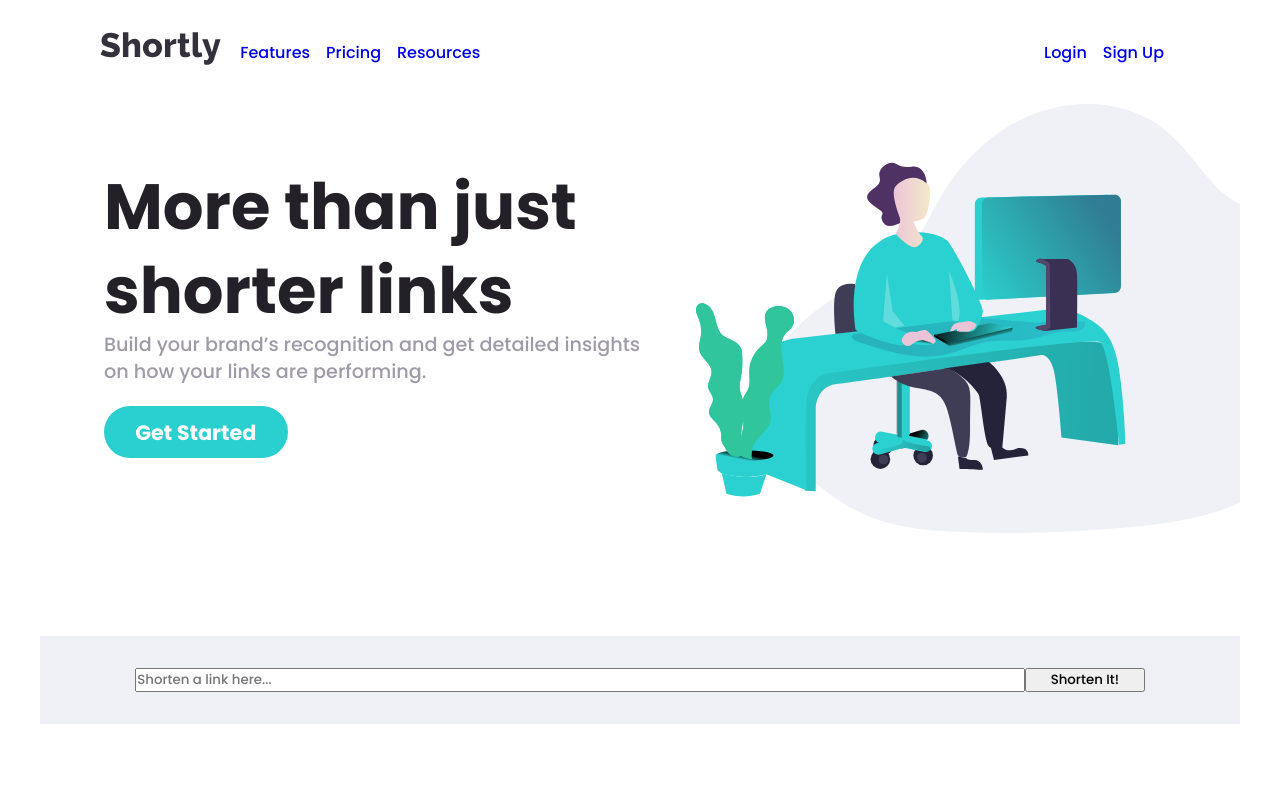
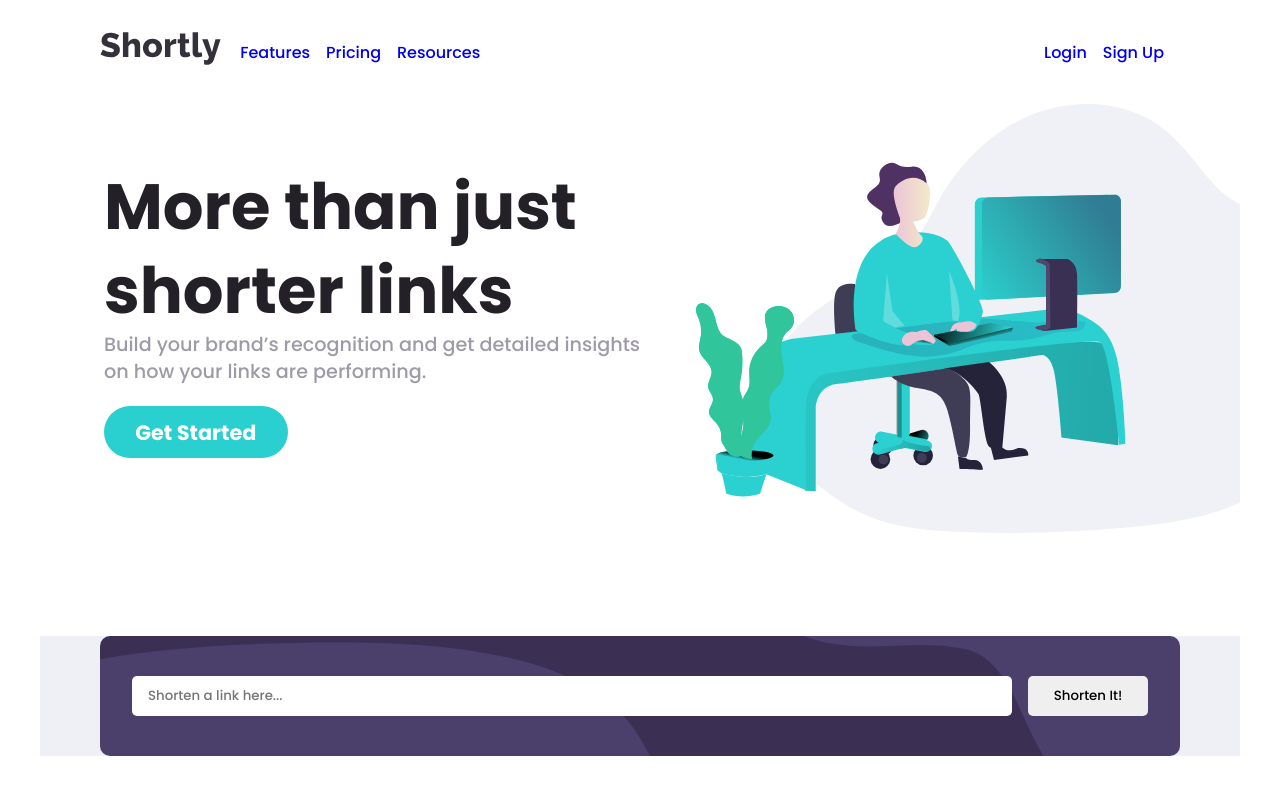
Before and after one commit to burakndmr/react-url-shorter, a React (Create React App) app: page / in a window 1280 px wide. Shown: the top 794 px of the page. Built offline with nearby package versions, Linux system fonts and the light colour scheme.

Commit message:
styling empty form

```diff
--- a/src/Components/Form.js
+++ b/src/Components/Form.js
@@ -10,6 +10,7 @@ const Form = () => {
     useContext(MainContext);
 
   const [apiData, setApiData] = useState();
+  const [empty, setEmpty] = useState(false);
   useEffect(() => {
     // if the shortLink is not empty
     if (apiData) {
@@ -37,22 +38,31 @@ const Form = () => {
   const inputHandler = (e) => {
     const input = e.target.value;
     setLink(input);
+    if (link != "") {
+      setEmpty(false);
+    }
   };
   const submitHandler = (e) => {
     e.preventDefault();
     setApiData(`${api}${link}`);
+    if (link == "") {
+      setEmpty(true);
+    } else {
+      setEmpty(false);
+    }
     setLink("");
   };
   return (
     <div className="form-container">
       <form onSubmit={submitHandler}>
         <input
-          className="form-input"
+          className={empty ? "form-input empty" : "form-input"}
           type="text"
           value={link}
           placeholder="Shorten a link here..."
           onChange={inputHandler}
         />
+        {empty ? <p className="empty-error">Please add a link</p> : null}
         <input
           className="form-btn"
           type="submit"
--- a/src/Style/style.css
+++ b/src/Style/style.css
@@ -214,8 +214,12 @@ section {
 section .form-container {
   margin: 0 auto;
   width: 90%;
+  background-image: url("../Assets/images/bg-shorten-desktop.svg");
+  background-color: #3b3054;
+  background-position: center;
+  background-size: cover;
   border-radius: 10px;
-  padding: 2rem 2.2rem;
+  padding: 2.5rem 2rem;
 }
 
 section .form-container form {
@@ -229,15 +233,54 @@ section .form-container form {
   -webkit-box-pack: center;
       -ms-flex-pack: center;
           justify-content: center;
+  position: relative;
 }
 
 section .form-container form .form-input {
+  border: none;
+  border-radius: 5px;
   -webkit-box-flex: 1;
       -ms-flex: 1;
           flex: 1;
+  height: 2.5rem;
+  padding-left: 1rem;
+  outline: none;
+}
+
+section .form-container form .form-input.empty {
+  border: red solid 1px;
+}
+
+section .form-container form .form-input.empty::-webkit-input-placeholder {
+  color: red;
+}
+
+section .form-container form .form-input.empty:-ms-input-placeholder {
+  color: red;
+}
+
+section .form-container form .form-input.empty::-ms-input-placeholder {
+  color: red;
+}
+
+section .form-container form .form-input.empty::placeholder {
+  color: red;
+}
+
+section .form-container form .empty-error {
+  position: absolute;
+  left: 0;
+  top: 42px;
+  font-size: 0.7em;
+  font-style: italic;
+  color: #f46262;
 }
 
 section .form-container form .form-btn {
+  border: none;
+  border-radius: 5px;
+  height: 2.5rem;
+  margin-left: 1rem;
   width: 120px;
 }
 /*# sourceMappingURL=style.css.map */
--- a/src/Style/style.scss
+++ b/src/Style/style.scss
@@ -164,18 +164,46 @@ section {
   & .form-container {
     margin: 0 auto;
     width: 90%;
-
+    background-image: url("../Assets/images/bg-shorten-desktop.svg");
+    background-color: $dark-violet;
+    background-position: center;
+    background-size: cover;
     border-radius: 10px;
-    padding: 2rem 2.2rem;
+    padding: 2.5rem 2rem;
     & form {
       width: 100%;
       display: flex;
       align-items: center;
       justify-content: center;
+      position: relative;
       & .form-input {
+        border: none;
+        border-radius: 5px;
         flex: 1;
+        height: 2.5rem;
+        padding-left: 1rem;
+        outline: none;
+        &.empty {
+          border: red solid 1px;
+          &::placeholder {
+            color: red;
+          }
+        }
+      }
+      & .empty-error {
+        position: absolute;
+
+        left: 0;
+        top: 42px;
+        font-size: 0.7em;
+        font-style: italic;
+        color: $red;
       }
       & .form-btn {
+        border: none;
+        border-radius: 5px;
+        height: 2.5rem;
+        margin-left: 1rem;
         width: 120px;
       }
     }
```
Also changed, not shown: 1 other file (tests, documents, lock files or other folders).
